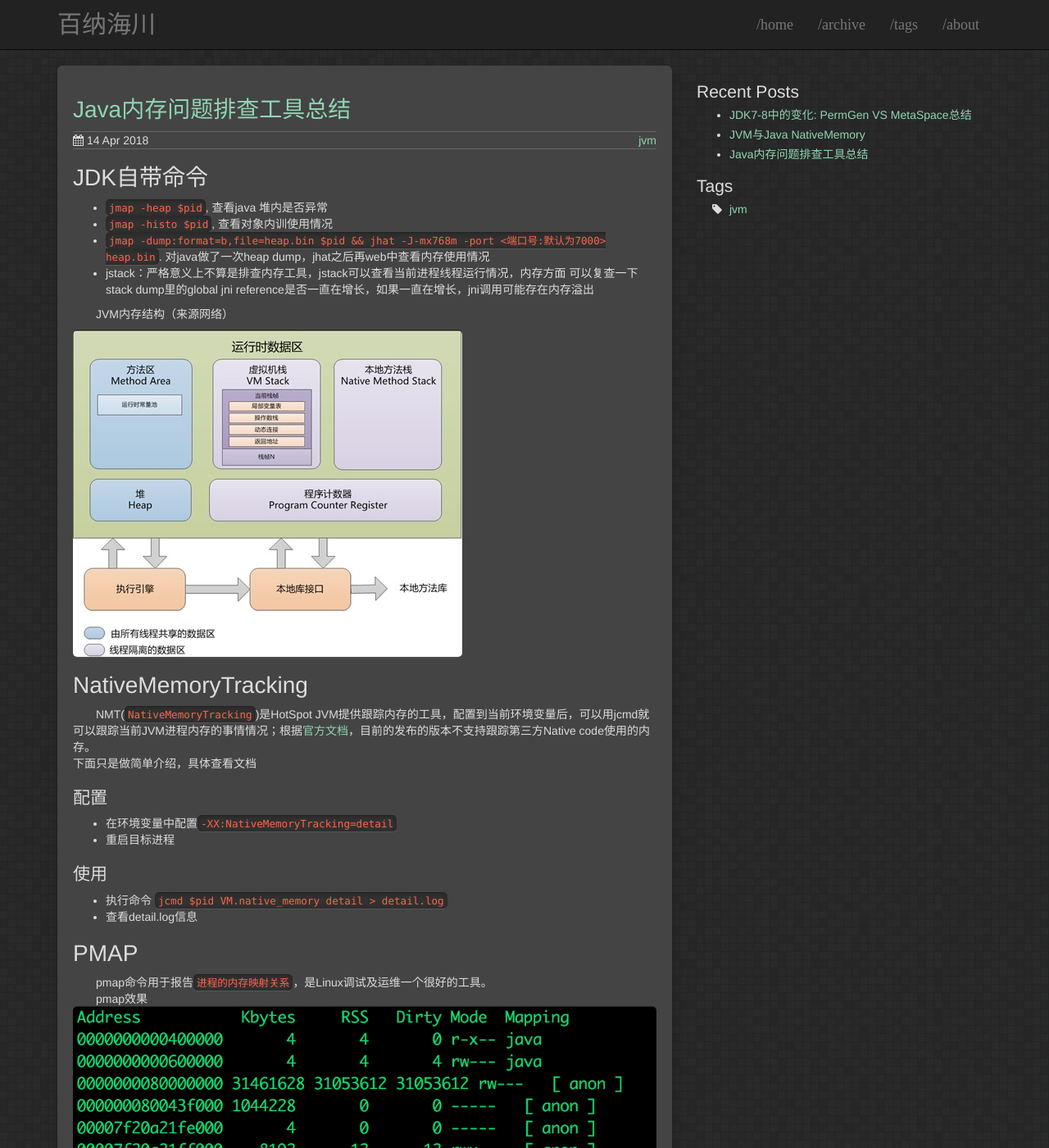
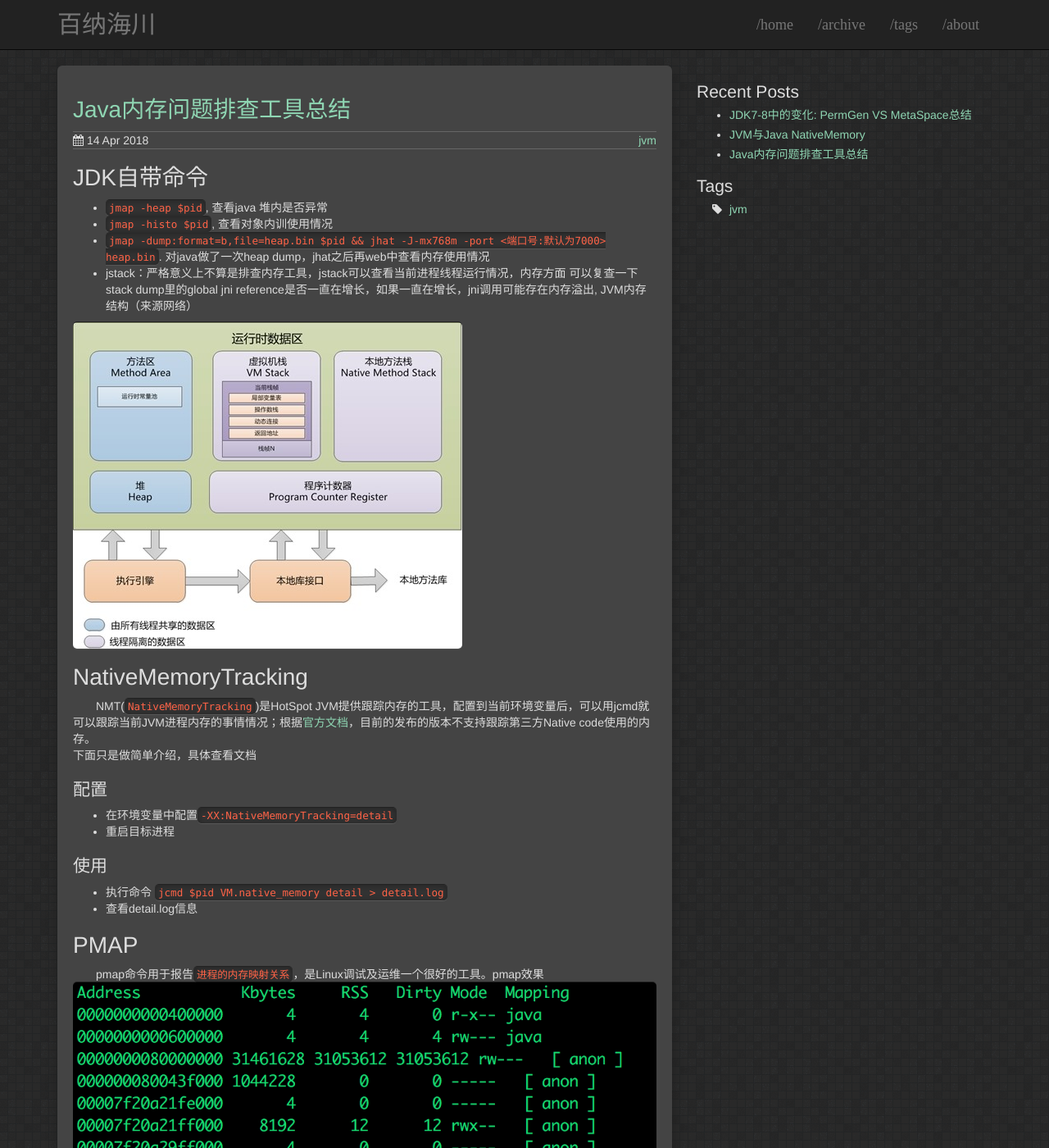
Before and after one commit to igithu/summary, a Jekyll site: the page built from _posts/2018-04-14-jvm-memory-tools.md, in a window 1280 px wide and 1400 px high. Shown: the whole window at 82% size. Built offline with Jekyll 4.4.1, drawn with Linux system fonts in a browser that asks for light colours; part of the change alters nothing that is shown.

```diff
--- a/_posts/2018-04-14-jvm-memory-tools.md
+++ b/_posts/2018-04-14-jvm-memory-tools.md
@@ -9,9 +9,7 @@ tags: jvm
 * `jmap -heap $pid`, 查看java 堆内是否异常
 * `jmap -histo  $pid`, 查看对象内训使用情况
 * `jmap -dump:format=b,file=heap.bin $pid && jhat -J-mx768m -port <端口号:默认为7000> heap.bin`.  对java做了一次heap dump，jhat之后再web中查看内存使用情况
-* jstack：严格意义上不算是排查内存工具，jstack可以查看当前进程线程运行情况，内存方面 可以复查一下stack dump里的global jni reference是否一直在增长，如果一直在增长，jni调用可能存在内存溢出
-
-&emsp;&emsp;JVM内存结构（来源网络）
+* jstack：严格意义上不算是排查内存工具，jstack可以查看当前进程线程运行情况，内存方面 可以复查一下stack dump里的global jni reference是否一直在增长，如果一直在增长，jni调用可能存在内存溢出, JVM内存结构（来源网络）
 
 ![image01](https://igithu.github.io/summary/images/jvm-heap.jpg)
 
@@ -32,8 +30,7 @@ tags: jvm
 
 
 # PMAP
-&emsp;&emsp;pmap命令用于报告`进程的内存映射关系`，是Linux调试及运维一个很好的工具。
-&emsp;&emsp;pmap效果
+&emsp;&emsp;pmap命令用于报告`进程的内存映射关系`，是Linux调试及运维一个很好的工具。pmap效果
 ![image02](https://igithu.github.io/summary/images/pmap.jpg)
 
 
```
